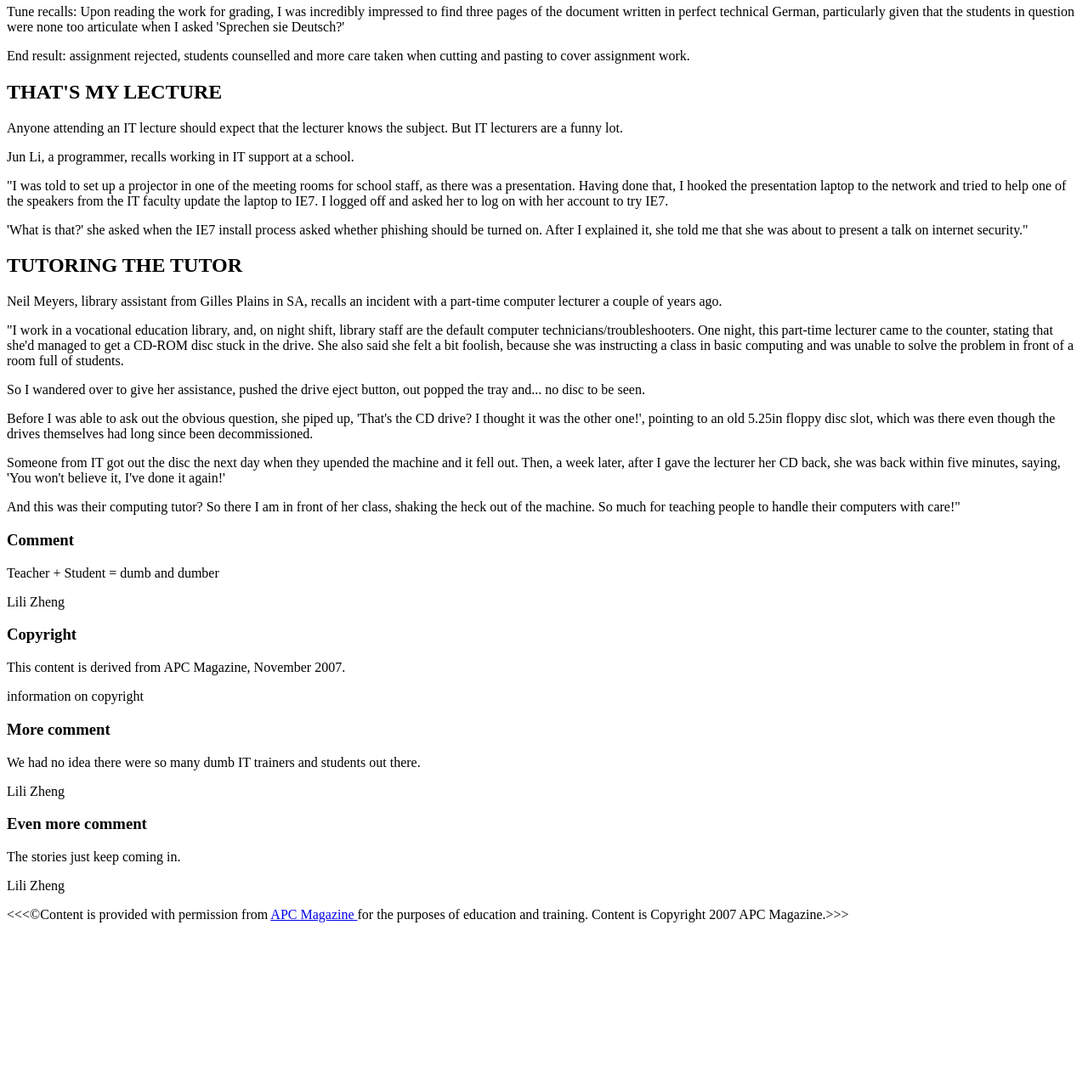
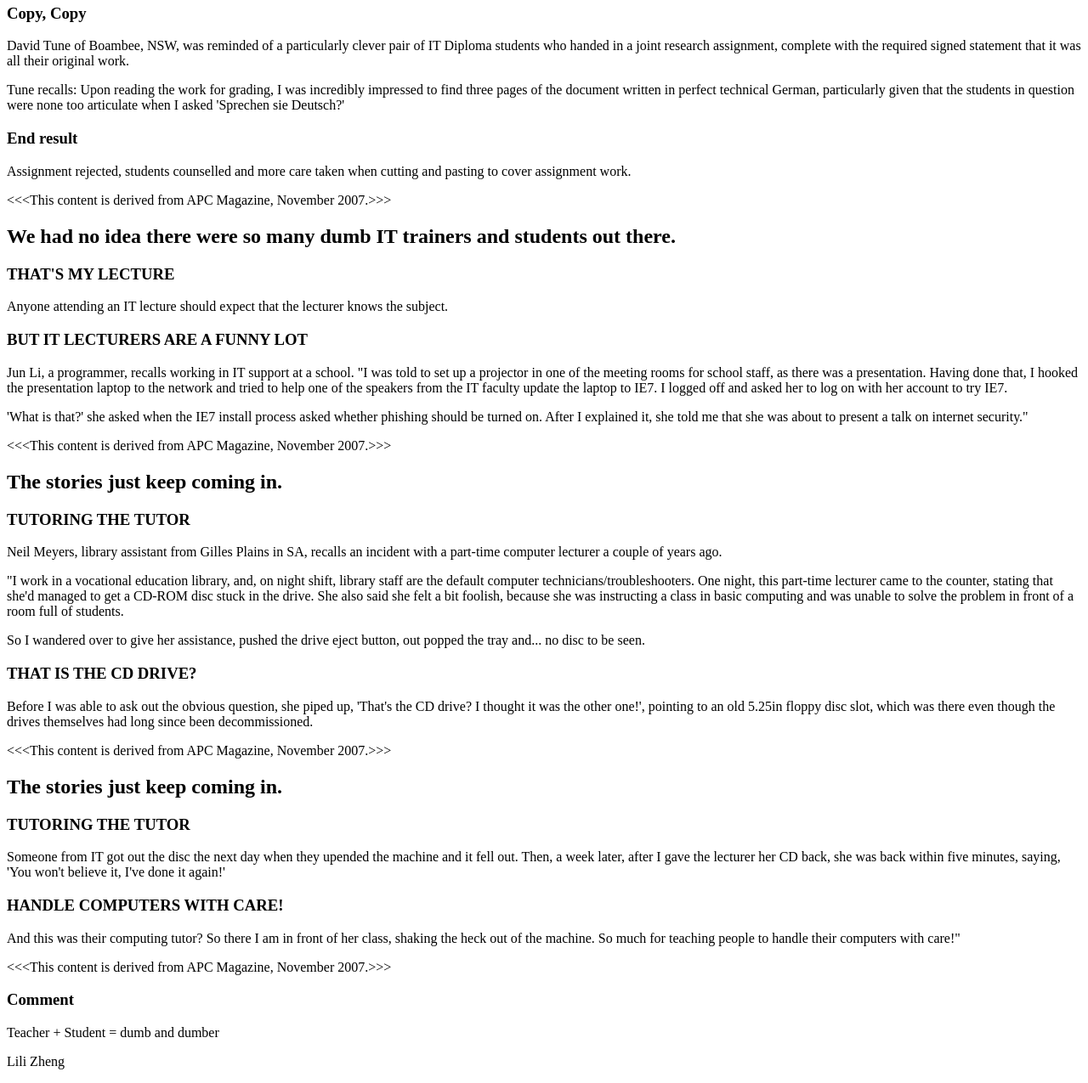
Before and after one commit to fjzll/CIV-WebTech-Portfolio, a plain HTML site: page phase-1/index.html in a window 1280 px wide. Shown: the part 248-1523 px from the top of the page at 85% size. Before the commit the page ends 1350 px from the top, so only its background shows below. Drawn offline with Linux system fonts and the light colour scheme.

Commit message:
feat: add logo place holder, add another article element

```diff
--- a/phase-1/index.html
+++ b/phase-1/index.html
@@ -6,6 +6,7 @@
 </head>
 <body>
     <header>
+        <img src="https://placehold.co/40/png" alt="Logo" width="40" height="40">
         <h1>Web Tech Portfolio</h1>
         <nav>
             <ul>
@@ -17,8 +18,12 @@
         </nav>
     </header>
     <main>
-        <article id="about">
-            <h2>COPY, COPY</h2>
+        <article>
+            <header>
+                <h2>Teacher + Student = dumb and dumber</h2>
+            </header>
+            <section>
+                <h3>Copy, Copy</h3>
                 <p>
                     David Tune of Boambee, NSW, was reminded of a particularly clever pair of IT Diploma
                     students who handed in a joint research assignment, complete with the required signed
@@ -29,21 +34,35 @@
                     three pages of the document written in perfect technical German, particularly given
                     that the students in question were none too articulate when I asked 'Sprechen sie Deutsch?'
                 </p>
+            </section>
+            <section>
+                <h3>End result</h3>
                 <p>
-                End result: assignment rejected, students counselled and more care taken when cutting
+                    Assignment rejected, students counselled and more care taken when cutting
                     and pasting to cover assignment work.
                 </p>
+            </section>
+            <footer>
+                <p>
+                    &lt;&lt;&lt;This content is derived from APC Magazine, November 2007.&gt;&gt;&gt;
+                </p>
+            </footer>
         </article>
-        <article id="instruction">
-            <h2>THAT'S MY LECTURE</h2>
+        <article id ="about">
+            <header>
+                <h2>We had no idea there were so many dumb IT trainers and students out there.</h2>
+            </header>
+            <section>
+                <h3>THAT'S MY LECTURE</h3>
                 <p>
                     Anyone attending an IT lecture should expect that the lecturer knows the subject.
-                 But IT lecturers are a funny lot.
                 </p>
+            </section>
+            <section>
+                <h3>BUT IT LECTURERS ARE A FUNNY LOT</h3>
                 <p>
                     Jun Li, a programmer, recalls working in IT support at a school.
-            </p>
-            <p>
+
                     "I was told to set up a projector in one of the meeting rooms for school staff,
                     as there was a presentation. Having done that, I hooked the presentation laptop
                     to the network and tried to help one of the speakers from the IT faculty update
@@ -55,9 +74,21 @@
                     should be turned on. After I explained it, she told me that she was about to
                     present a talk on internet security."
                 </p>
+            </section>
+            <footer>
+                <p>
+                    &lt;&lt;&lt;This content is derived from APC Magazine, November 2007.&gt;&gt;&gt;
+                </p>
+            </footer>
         </article>
-        <article id="contact">
-            <h2>TUTORING THE TUTOR</h2>
+        <article id="instruction">
+            <header>
+                <h2>The stories just keep coming in.</h2>
+            </header>
+            <section>
+                <h3>
+                    TUTORING THE TUTOR
+                </h3>
                 <p>
                     Neil Meyers, library assistant from Gilles Plains in SA, recalls an incident
                     with a part-time computer lecturer a couple of years ago.
@@ -74,22 +105,51 @@
                     So I wandered over to give her assistance, pushed the drive eject button, out
                     popped the tray and... no disc to be seen.
                 </p>
+            </section>
+            <section>
+                <h3>
+                    THAT IS THE CD DRIVE?
+                </h3>
                 <p>
                     Before I was able to ask out the obvious question, she piped up,
                     'That's the CD drive? I thought it was the other one!', pointing to an old 5.25in
                     floppy disc slot, which was there even though the drives themselves had long
                     since been decommissioned.
                 </p>
+            </section>
+            <footer>
+                <p>
+                    &lt;&lt;&lt;This content is derived from APC Magazine, November 2007.&gt;&gt;&gt;
+                </p>
+            </footer>
+        </article>
+        <article id="contact">
+            <header>
+                <h2>The stories just keep coming in.</h2>
+            </header>
+            <section>
+                <h3>TUTORING THE TUTOR</h3>
                 <p>
                     Someone from IT got out the disc the next day when they upended the machine
                     and it fell out. Then, a week later, after I gave the lecturer her CD back,
                     she was back within five minutes, saying, 'You won't believe it, I've done it again!'
                 </p>
+            </section>
+            <section>
+                <h3>
+                    HANDLE COMPUTERS WITH CARE!
+                </h3>
                 <p>
                     And this was their computing tutor? So there I am in front of her class,
                     shaking the heck out of the machine. So much for teaching people to handle
                     their computers with care!"
                 </p>
+            </section>
+            <footer>
+                <p>
+                    &lt;&lt;&lt;This content is derived from APC Magazine, November 2007.&gt;&gt;&gt;
+                </p>
+            </footer>
         </article>
     </main>
     <aside>
```
Lines whose indentation alone changed are shown as unchanged.
